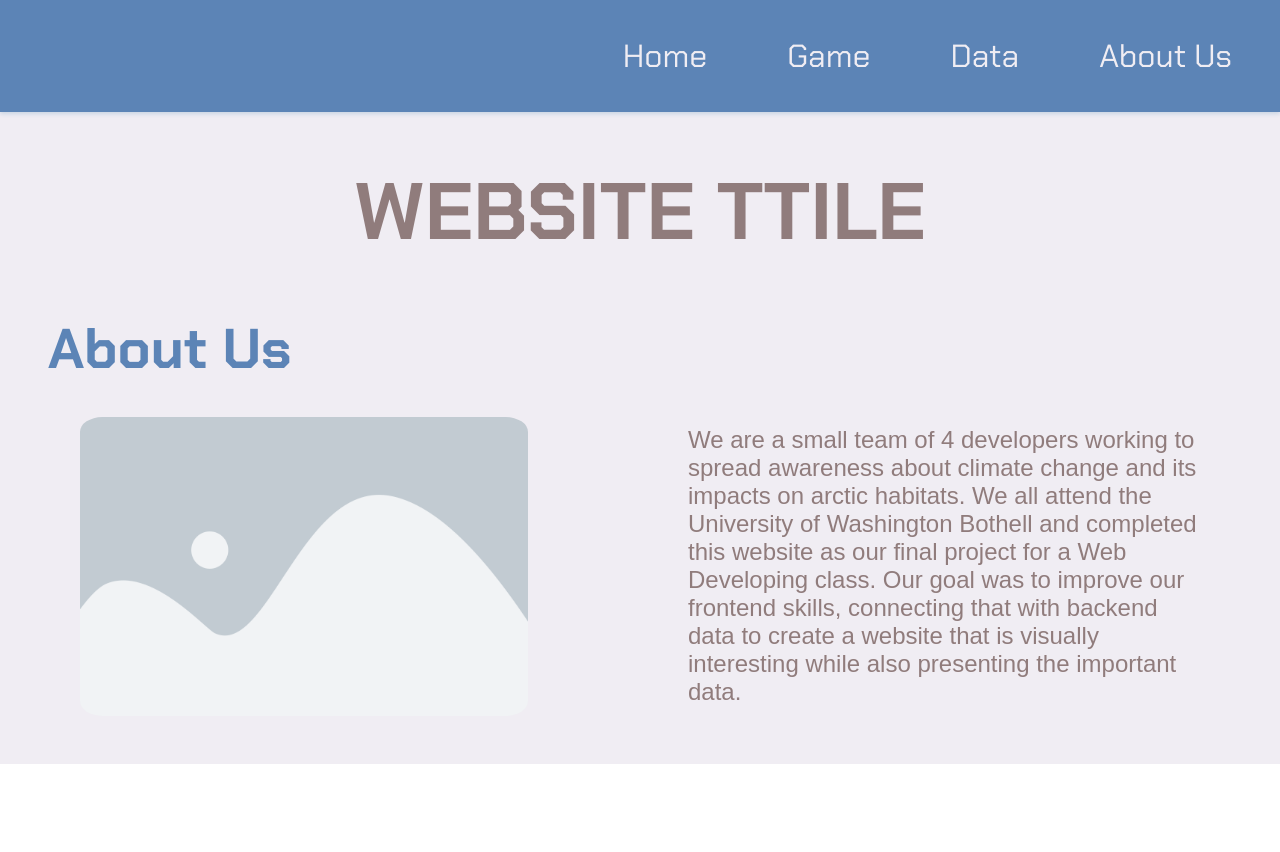
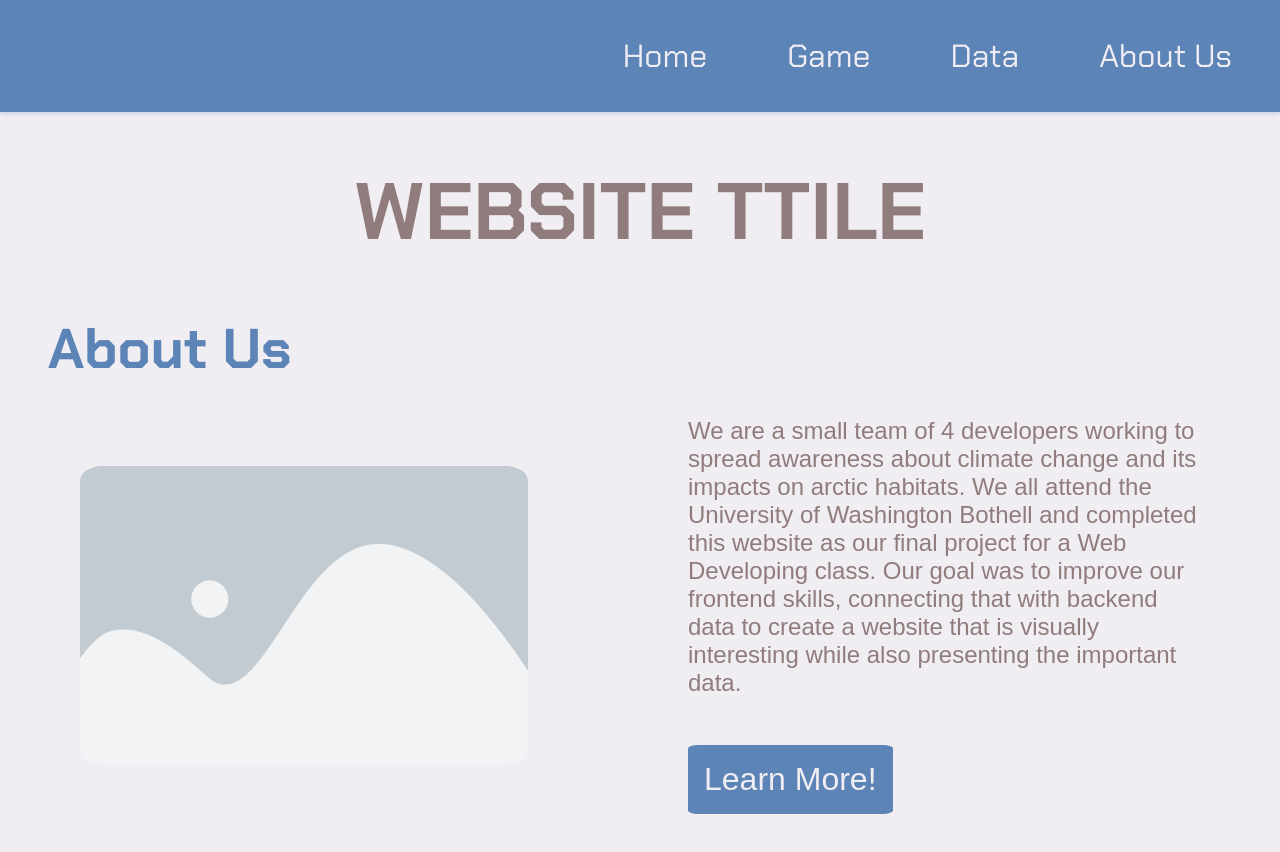
Before and after one commit to E11aW/css481-final-project, a React (Create React App) app: page / in a window 1280 px wide. Shown: the top 852 px of the page. Before the commit the page ends 800 px from the top, so only its background shows below. Built offline with nearby package versions, Linux system fonts and the light colour scheme.

Commit message:
Working on the button

```diff
--- a/src/components/Button/Button.js
+++ b/src/components/Button/Button.js
@@ -1,4 +1,5 @@
 import './Button.scss';
+import { Link } from 'react-router-dom';
 
 /**
  * Button component that directs users to other pages/resources.
@@ -10,6 +11,6 @@ import './Button.scss';
 
 export const Button = (props) => {
     return (
-        <button className='button'><a className='button-text' href={props.buttonLink} target='_blank'>{props.buttonText}</a></button>
+        <button className='button'><Link className='button-text' to={props.buttonLink}>{props.buttonText}</Link></button>
     )
 }
--- a/src/components/Button/Button.scss
+++ b/src/components/Button/Button.scss
@@ -2,8 +2,14 @@
 
 .button {
     background-color: $DeepBlue;
+    padding: 1rem;
+    border-radius: 5%;
+    border: none;
+    cursor: pointer;
 
     .button-text {
         color: $OffWhite;
+        font-size: 2rem;
+        text-decoration: none;
     }
 }
--- a/src/components/TextImage/TextImage.js
+++ b/src/components/TextImage/TextImage.js
@@ -1,4 +1,5 @@
 import './TextImage.scss';
+import { Button } from '../Button/Button';
 
 /**
  * Component to format text and image side-by-side.
@@ -14,7 +15,6 @@ import './TextImage.scss';
  */
 
 export const TextImage = (props) => {
-    const includeButton = props.hasButton;
 
     return (
         <div className='text-image-section'>
@@ -23,7 +23,7 @@ export const TextImage = (props) => {
                 <img className='image' src={props.imageSource} alt={props.imageAlt} />
                 <div className='text-button'>
                     <p className='text'>{props.text}</p>
-
+                    {props.hasButton && <Button className='button' buttonLink={props.buttonLink} buttonText={props.buttonText} />}
                 </div>
             </div>
         </div>
--- a/src/components/TextImage/TextImage.scss
+++ b/src/components/TextImage/TextImage.scss
@@ -19,5 +19,9 @@
     .text-button {
         justify-content: flex-end;
         padding-left: 10rem;
+
+        .text {
+            padding-bottom: 3rem;
+        }
     }
 }
--- a/src/pages/homepage/home.js
+++ b/src/pages/homepage/home.js
@@ -13,6 +13,9 @@ export const Homepage = () => {
           text='We are a small team of 4 developers working to spread awareness about climate change and its impacts on arctic habitats. We all attend the University of Washington Bothell and completed this website as our final project for a Web Developing class. Our goal was to improve our frontend skills, connecting that with backend data to create a website that is visually interesting while also presenting the important data.'
           imageSource={Placeholder}
           imageAlt='Placeholder'
+          hasButton={true}
+          buttonText='Learn More!'
+          buttLink='/about-us'
         />
       </MaxWidth>
     </main>
--- a/src/pages/homepage/home.scss
+++ b/src/pages/homepage/home.scss
@@ -1,3 +1 @@
 @import '../../variables.scss';
-
-.homepage {}
```
